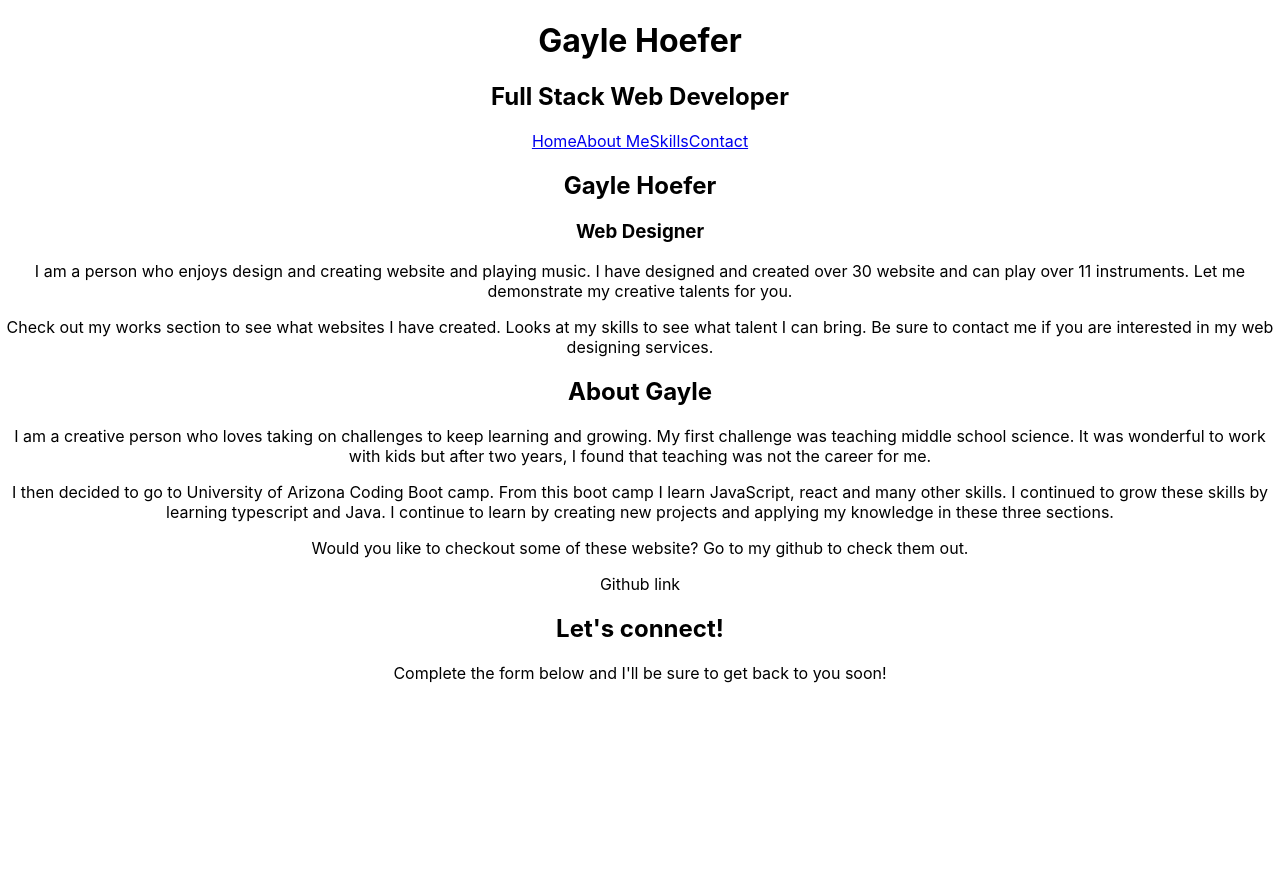
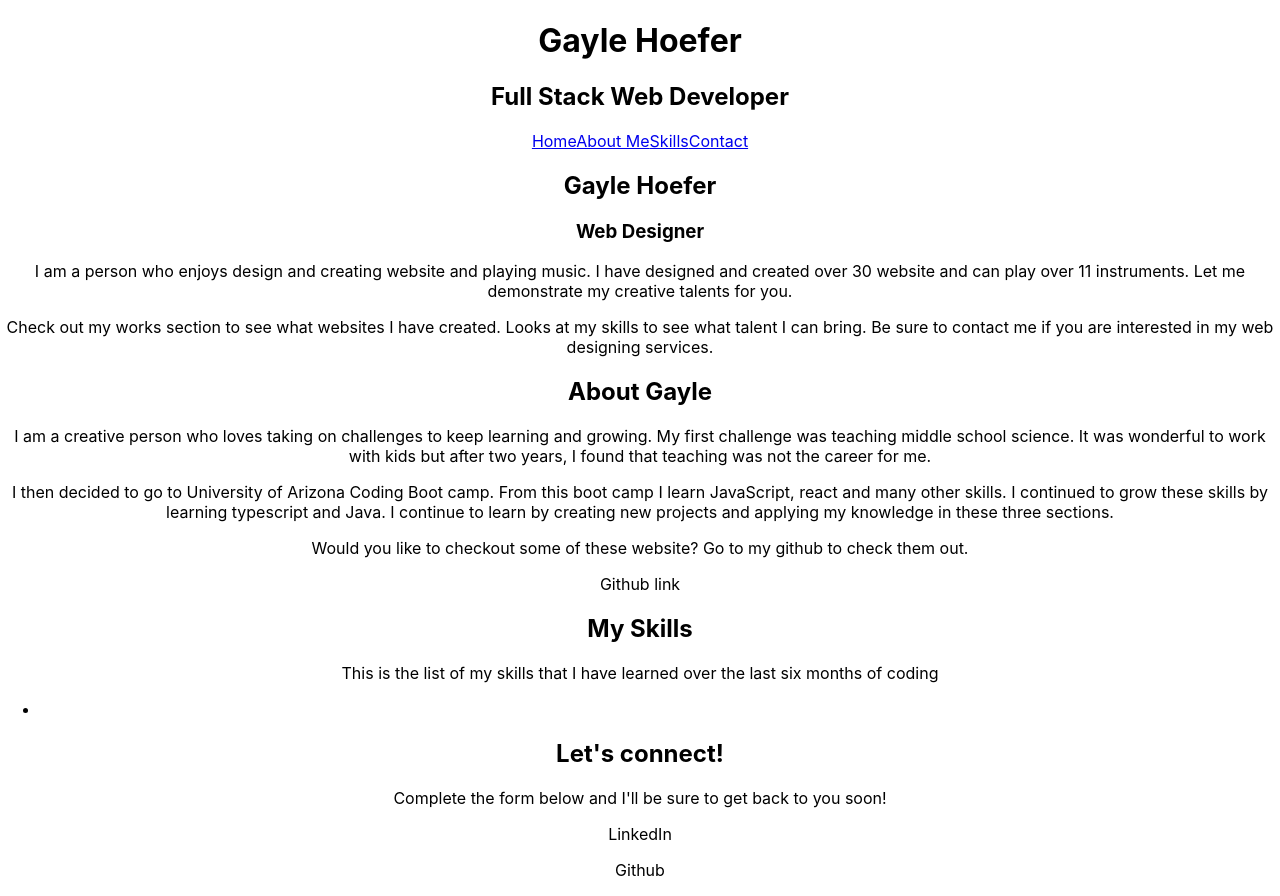
Before and after one commit to hoeferg/new-portfolio, a React (Create React App) app: page / in a window 1280 px wide. Before the commit the page ends 800 px from the top, so only its background shows below. Built offline with nearby package versions, Linux system fonts and the light colour scheme.

Commit message:
added footer and organized files

```diff
--- a/src/App.js
+++ b/src/App.js
@@ -1,8 +1,10 @@
 import './App.css';
-import Header from "./Header/Header.js"
-import Home from "./Home/Home.js"
-import About from "./AboutMe/About.js"
-import Contact from "./Contact/Contact.js"
+import Header from "./components/Header/Header.js"
+import Home from "./Pages/Home/Home.js"
+import About from "./Pages/AboutMe/About.js"
+import Skills from "./Pages/Skills/Skills.js"
+import Contact from "./Pages/Contact/Contact.js"
+import Footer from "./components/Footer/Footer.js"
 
 export default function App() {
   return (
@@ -10,8 +12,9 @@ export default function App() {
       <Header />
       <Home />
       <About />
+      <Skills/>
       <Contact />
-
+      <Footer />
     </div>
   );
 }
--- /dev/null
+++ b/src/Pages/Skills/Skills.js
@@ -0,0 +1,13 @@
+import React from "react";
+
+export default function Skills() {
+    return (
+        <>
+    <h2>My Skills</h2>
+    <p>This is the list of my skills that I have learned over the last six months of coding</p>
+    <ul>
+        <li></li>
+    </ul>
+        </>
+    )
+}
--- a/src/Footer/Footer.js
+++ b/src/components/Footer/Footer.js
@@ -3,7 +3,8 @@ import React from "react";
 export default function Footer() {
     return (
         <>
-
+            <p>LinkedIn</p>
+            <p>Github</p>
         </>
     )
 }
```
Also changed, not shown: src/Pages/AboutMe/About.js (renamed from src/AboutMe/About.js), src/Pages/Contact/Contact.js (renamed from src/Contact/Contact.js), src/Pages/Home/Home.js (renamed from src/Home/Home.js), src/components/Header/Header.js (renamed from src/Header/Header.js).
